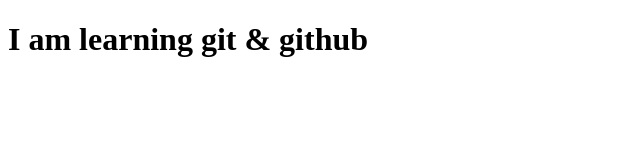
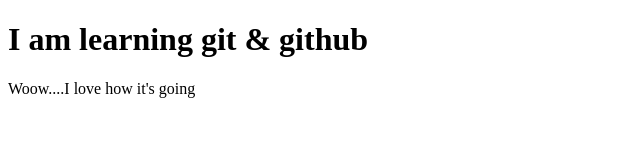
Before and after one commit to Aoogunwole/review, a plain HTML site: page index.html in a window 1280 px wide. Shown: the whole page, without its empty margins (0-640 px from the left). Drawn offline with Linux system fonts and the light colour scheme.

Commit message:
I added a paragraph

```diff
--- a/index.html
+++ b/index.html
@@ -10,5 +10,8 @@
 
 
     <h1>I am learning git & github</h1>
+
+
+    <p>Woow....I love how it's going</p>
 </body>
 </html>
```
